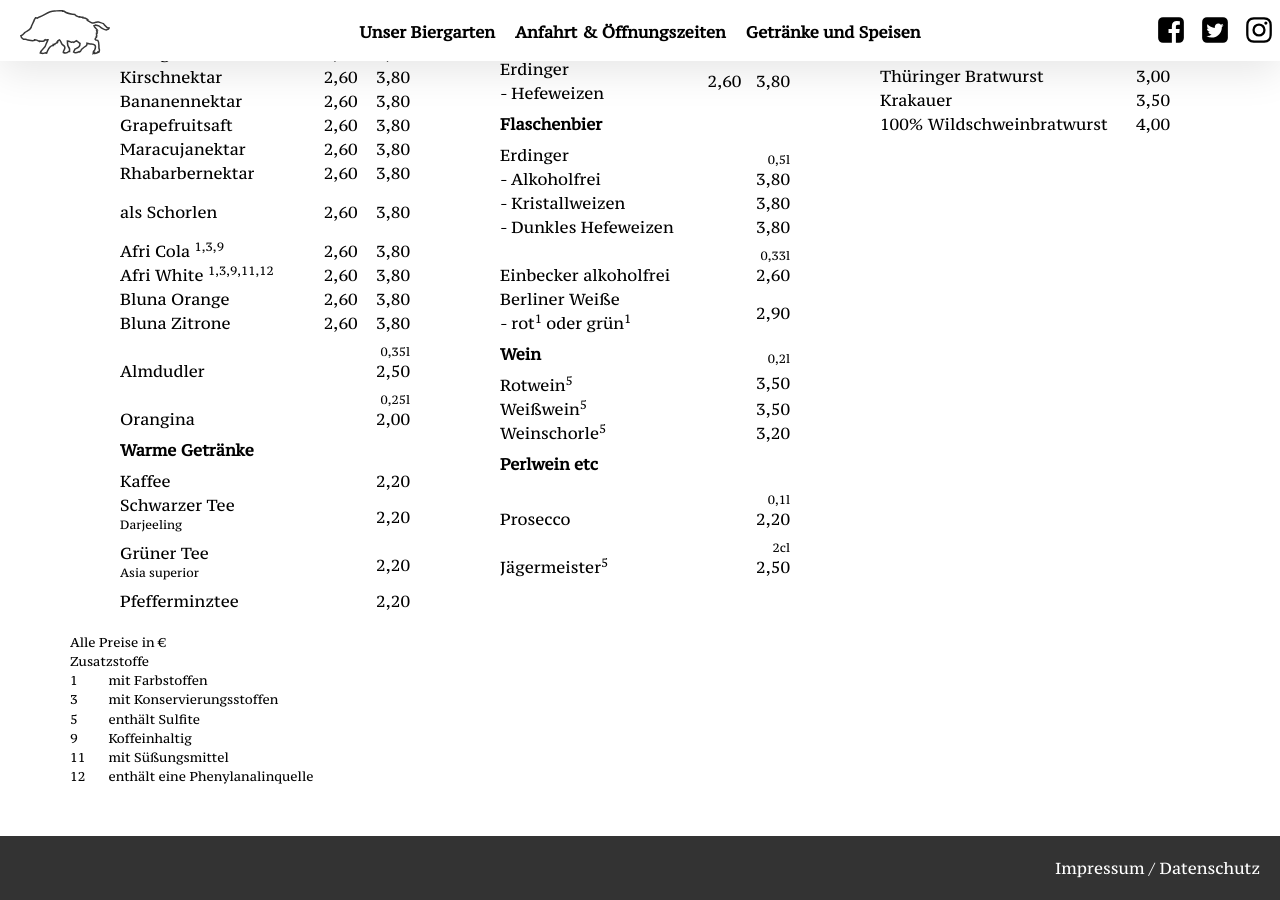
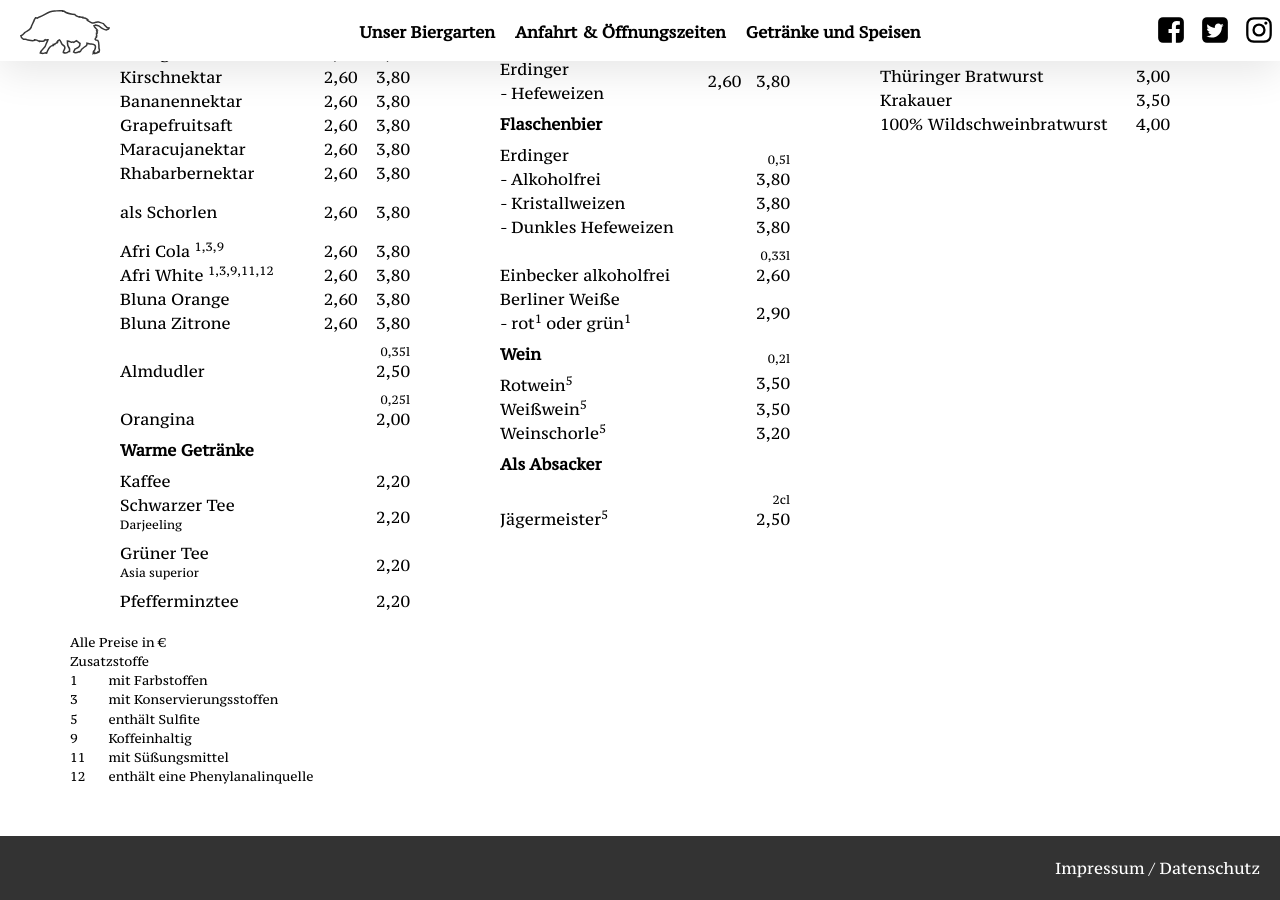
Before and after one commit to versable/kehr-website, a Jekyll site: the page built from index.html, in a window 1280 px wide and 900 px high, scrolled down 1948 px. Built offline with Jekyll 4.4.1, drawn with Linux system fonts in a browser that asks for light colours.

Commit message:
Change menu

```diff
--- a/index.html
+++ b/index.html
@@ -286,17 +286,7 @@ layout: default
                 <td>3,20</td>
             </tr>
             <tr>
-                <th colspan="3">Perlwein etc</th>
-            </tr>
-            <tr>
-                <td></td>
-                <td></td>
-                <td><sub>0,1l</sub></td>
-            </tr>
-            <tr>
-                <td>Prosecco</td>
-                <td></td>
-                <td>2,20</td>
+                <th colspan="3">Als Absacker</th>
             </tr>
             <tr>
                 <td></td>
```
